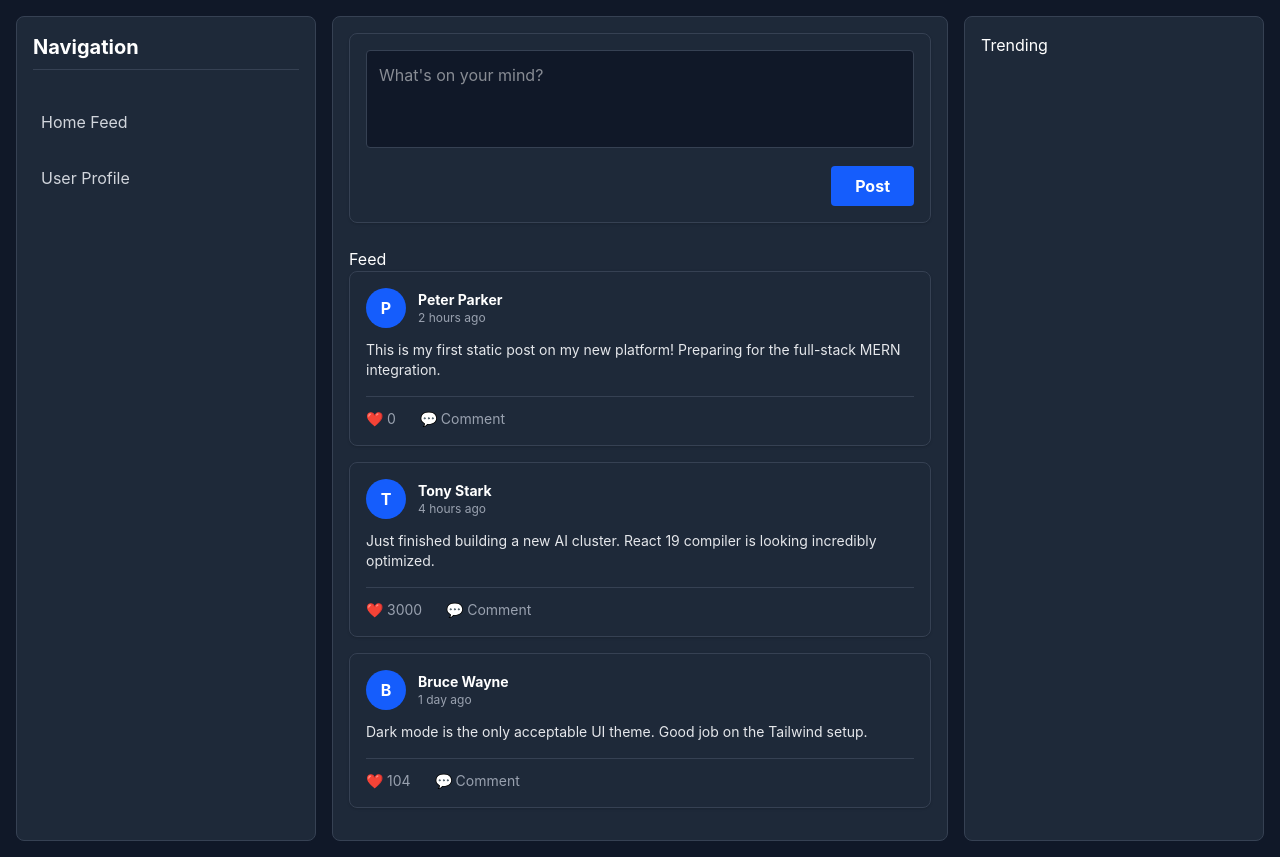
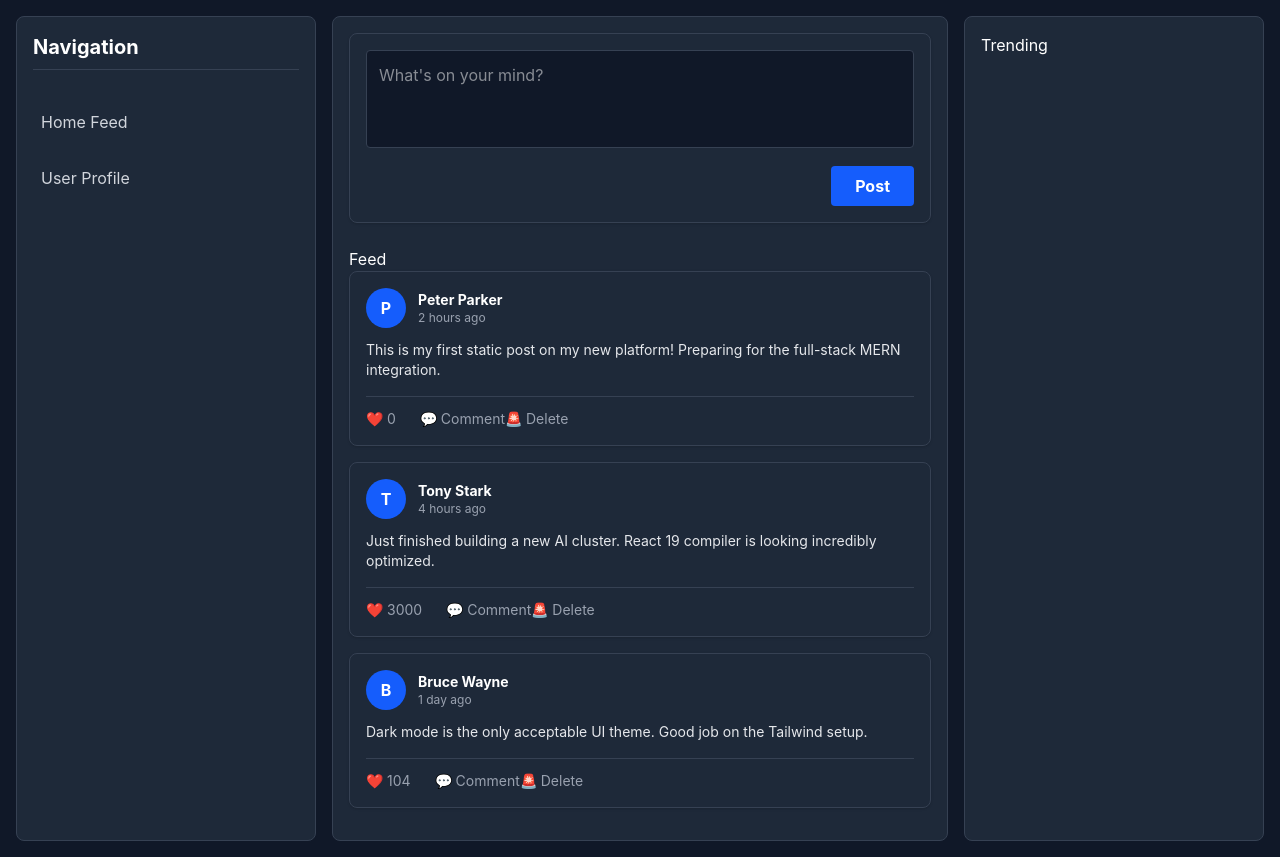
Before and after one commit to surajthapa-code/social-media-feed, a React (Vite) app in the folder social-feed/: page / in a window 1280 px wide. Built offline with nearby package versions, Linux system fonts and the light colour scheme.

Commit message:
added delete post functionality

```diff
--- a/social-feed/src/components/Feed.jsx
+++ b/social-feed/src/components/Feed.jsx
@@ -13,13 +13,21 @@ function Feed() {
   const handleAddPost = (postText) => {
     dispatch({ type: "ADD_POST", payload: postText });
   };
+  const handleDeletePost = (postId) => {
+    dispatch({ type: "DELETE_POST", payload: postId });
+  };
 
   return (
     <>
       <CreatePost onAddPost={handleAddPost} />
       <h2>Feed </h2>
       {posts.map((post) => (
-        <Post key={post.id} data={post} onLike={() => handleClicks(post.id)} />
+        <Post
+          key={post.id}
+          data={post}
+          onDelete={() => handleDeletePost(post.id)}
+          onLike={() => handleClicks(post.id)}
+        />
       ))}
     </>
   );
--- a/social-feed/src/components/Post.jsx
+++ b/social-feed/src/components/Post.jsx
@@ -1,4 +1,4 @@
-export default function Post({ data, onLike }) {
+export default function Post({ data, onLike, onDelete }) {
   return (
     <div
       key={data.id}
@@ -26,6 +26,12 @@ export default function Post({ data, onLike }) {
         <button className="hover:text-blue-400 transition-colors flex items-center">
           <span className="mr-1">💬</span> Comment
         </button>
+        <button
+          onClick={onDelete}
+          className="hover:text-blue-400 transition-colors flex items-center"
+        >
+          <span className="mr-1">🚨</span> Delete
+        </button>
       </div>
     </div>
   );
--- a/social-feed/src/costexts/PostContext.jsx
+++ b/social-feed/src/costexts/PostContext.jsx
@@ -45,7 +45,6 @@ function reducer(state, action) {
       return [newPost, ...state];
     }
     case "DELETE_POST":
-      // Filter out the post where the ID matches the payload
       return state.filter((post) => post.id !== action.payload);
 
     case "LIKE_POST":
```
